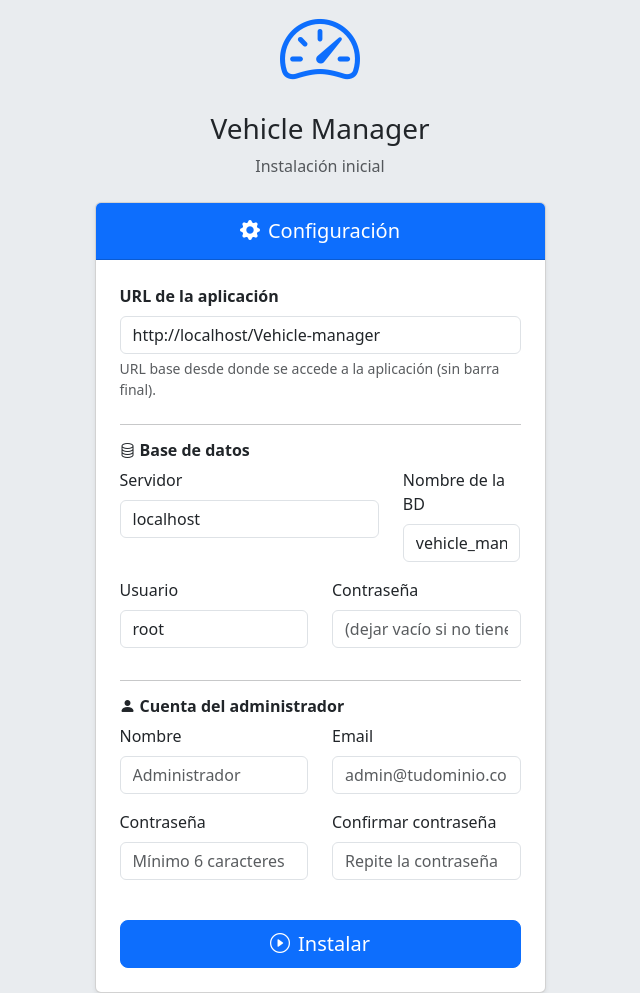
After one commit to Josraso/Vehicle-manager, a PHP site: page /Vehicle-manager/install.php in a window 1280 px wide. The commit adds this page. Shown: the whole page, without its empty margins (320-960 px from the left). Run offline with PHP 8.4, Linux system fonts and the light colour scheme.

Commit message:
Fix password reset email, remove debug blocks, add remember me and installer
- AuthController: processForgotPassword now sends email via queue instead of
  showing the reset link directly (was a placeholder that never sent anything)
- AuthController: processLogin adds remember-me cookie and session expiry
- index.php: session expiry check on every request; cookie refresh for
  remember-me sessions (30 days)
- login.php: removed hardcoded demo credentials, added remember-me checkbox
- forgot_password.php: removed "Modo desarrollo" debug block
- install.php: standalone installer with form for app URL, DB config, and
  admin account; creates database, runs schema, writes config files, and
  sets .installed flag

https://claude.ai/code/session_01VH43kegAYQw779oj5QFq5u

```diff
--- /dev/null
+++ b/install.php
@@ -0,0 +1,256 @@
+<?php
+/**
+ * Vehicle Manager - Instalador
+ *
+ * Accesible solo cuando la aplicación no ha sido instalada.
+ * Tras la instalación crea el archivo .installed y se bloquea el acceso.
+ */
+
+// Si ya está instalada, redirigir
+if (file_exists(__DIR__ . '/.installed')) {
+    header('Location: index.php?action=login');
+    exit;
+}
+
+$error = '';
+$success = false;
+
+if ($_SERVER['REQUEST_METHOD'] === 'POST') {
+    $appUrl      = rtrim(trim($_POST['app_url'] ?? ''), '/');
+    $dbHost      = trim($_POST['db_host'] ?? 'localhost');
+    $dbName      = trim($_POST['db_name'] ?? '');
+    $dbUser      = trim($_POST['db_user'] ?? '');
+    $dbPass      = $_POST['db_pass'] ?? '';
+    $adminName   = trim($_POST['admin_name'] ?? '');
+    $adminEmail  = trim($_POST['admin_email'] ?? '');
+    $adminPass   = $_POST['admin_pass'] ?? '';
+    $adminPassC  = $_POST['admin_pass_confirm'] ?? '';
+
+    // Validaciones
+    if (empty($appUrl) || empty($dbName) || empty($dbUser) || empty($adminName) || empty($adminEmail) || empty($adminPass)) {
+        $error = 'Todos los campos obligatorios deben estar rellenados.';
+    } elseif (!filter_var($adminEmail, FILTER_VALIDATE_EMAIL)) {
+        $error = 'El email del administrador no es válido.';
+    } elseif ($adminPass !== $adminPassC) {
+        $error = 'Las contraseñas no coinciden.';
+    } elseif (strlen($adminPass) < 6) {
+        $error = 'La contraseña debe tener al menos 6 caracteres.';
+    } elseif (!preg_match('/^[a-zA-Z0-9_]+$/', $dbName)) {
+        $error = 'El nombre de la base de datos solo puede contener letras, números y guiones bajos.';
+    } else {
+        try {
+            // Conectar sin seleccionar base de datos
+            $pdo = new PDO(
+                "mysql:host={$dbHost};charset=utf8mb4",
+                $dbUser,
+                $dbPass,
+                [PDO::ATTR_ERRMODE => PDO::ERRMODE_EXCEPTION]
+            );
+
+            // Crear base de datos si no existe
+            $pdo->exec("CREATE DATABASE IF NOT EXISTS `{$dbName}` CHARACTER SET utf8mb4 COLLATE utf8mb4_unicode_ci");
+            $pdo->exec("USE `{$dbName}`");
+
+            // Leer database.sql
+            $sql = file_get_contents(__DIR__ . '/database.sql');
+
+            // Eliminar CREATE DATABASE y USE (ya los hicimos arriba)
+            $sql = preg_replace('/CREATE DATABASE[^;]+;/i', '', $sql);
+            $sql = preg_replace('/^USE [^;]+;/im', '', $sql);
+
+            // Eliminar los INSERT de usuarios por defecto (los reemplazamos por el admin que el usuario configura)
+            $sql = preg_replace('/-- =+\s*\n-- USUARIO ADMINISTRADOR[\s\S]*$/m', '', $sql);
+
+            // Ejecutar esquema
+            $pdo->exec($sql);
+
+            // Crear usuario administrador
+            $hash = password_hash($adminPass, PASSWORD_DEFAULT);
+            $pdo->prepare("INSERT INTO users (name, email, password, role) VALUES (?, ?, ?, 'admin')")
+                ->execute([$adminName, $adminEmail, $hash]);
+
+            // Escribir config/database.php
+            $dbConfigContent = "<?php\n/**\n * Configuración de Base de Datos\n */\n\nreturn [\n"
+                . "    'host' => " . var_export($dbHost, true) . ",\n"
+                . "    'database' => " . var_export($dbName, true) . ",\n"
+                . "    'username' => " . var_export($dbUser, true) . ",\n"
+                . "    'password' => " . var_export($dbPass, true) . ",\n"
+                . "    'charset' => 'utf8mb4',\n"
+                . "    'options' => [\n"
+                . "        PDO::ATTR_ERRMODE => PDO::ERRMODE_EXCEPTION,\n"
+                . "        PDO::ATTR_DEFAULT_FETCH_MODE => PDO::FETCH_ASSOC,\n"
+                . "        PDO::ATTR_EMULATE_PREPARES => false,\n"
+                . "    ]\n"
+                . "];\n";
+            file_put_contents(__DIR__ . '/config/database.php', $dbConfigContent);
+
+            // Actualizar URL en config/app.php
+            $appConfigPath = __DIR__ . '/config/app.php';
+            $appConfig = file_get_contents($appConfigPath);
+            $appConfig = preg_replace(
+                "/'url'\s*=>\s*'[^']*'/",
+                "'url' => " . var_export($appUrl, true),
+                $appConfig
+            );
+            file_put_contents($appConfigPath, $appConfig);
+
+            // Crear flag de instalación
+            file_put_contents(__DIR__ . '/.installed', date('Y-m-d H:i:s') . "\n");
+
+            $success = true;
+
+        } catch (PDOException $e) {
+            $error = 'Error de base de datos: ' . $e->getMessage();
+        } catch (Exception $e) {
+            $error = 'Error durante la instalación: ' . $e->getMessage();
+        }
+    }
+}
+?>
+<!DOCTYPE html>
+<html lang="es" data-bs-theme="light">
+<head>
+    <meta charset="UTF-8">
+    <meta name="viewport" content="width=device-width, initial-scale=1.0">
+    <title>Instalación - Vehicle Manager</title>
+    <link href="https://cdn.jsdelivr.net/npm/bootstrap@5.3.2/dist/css/bootstrap.min.css" rel="stylesheet">
+    <link href="https://cdn.jsdelivr.net/npm/bootstrap-icons@1.11.1/font/bootstrap-icons.css" rel="stylesheet">
+    <link href="assets/css/style.css" rel="stylesheet">
+</head>
+<body class="bg-body-secondary">
+    <div class="container">
+        <div class="row justify-content-center align-items-center min-vh-100">
+            <div class="col-md-6 col-lg-5">
+
+                <div class="text-center mb-4">
+                    <i class="bi bi-speedometer2 display-1 text-primary"></i>
+                    <h1 class="h3 mt-3">Vehicle Manager</h1>
+                    <p class="text-muted">Instalación inicial</p>
+                </div>
+
+                <?php if ($success): ?>
+                <!-- Instalación completada -->
+                <div class="card shadow-sm">
+                    <div class="card-body p-4 text-center">
+                        <i class="bi bi-check-circle-fill text-success" style="font-size: 3rem;"></i>
+                        <h4 class="mt-3">¡Instalación completada!</h4>
+                        <p class="text-muted">La aplicación está lista para usar.</p>
+                        <a href="index.php?action=login" class="btn btn-primary btn-lg">
+                            <i class="bi bi-box-arrow-in-right me-2"></i>Ir al Login
+                        </a>
+                    </div>
+                </div>
+
+                <?php else: ?>
+                <!-- Formulario de instalación -->
+                <div class="card shadow-sm">
+                    <div class="card-header bg-primary text-white text-center py-3">
+                        <h5 class="mb-0"><i class="bi bi-gear-fill me-2"></i>Configuración</h5>
+                    </div>
+                    <div class="card-body p-4">
+
+                        <?php if ($error): ?>
+                            <div class="alert alert-danger alert-sm">
+                                <i class="bi bi-exclamation-circle me-1"></i>
+                                <?= htmlspecialchars($error) ?>
+                            </div>
+                        <?php endif; ?>
+
+                        <form method="POST" action="install.php">
+
+                            <!-- URL de la aplicación -->
+                            <div class="mb-4">
+                                <label class="form-label fw-semibold">URL de la aplicación</label>
+                                <input type="text" name="app_url" class="form-control"
+                                       value="<?= htmlspecialchars($_POST['app_url'] ?? 'http://localhost/Vehicle-manager') ?>"
+                                       placeholder="http://tudominio.com/Vehicle-manager">
+                                <div class="form-text">URL base desde donde se accede a la aplicación (sin barra final).</div>
+                            </div>
+
+                            <hr>
+
+                            <!-- Base de datos -->
+                            <div class="mb-2">
+                                <h6 class="fw-semibold"><i class="bi bi-database me-1"></i>Base de datos</h6>
+                            </div>
+
+                            <div class="row">
+                                <div class="col-md-8 mb-3">
+                                    <label class="form-label">Servidor</label>
+                                    <input type="text" name="db_host" class="form-control"
+                                           value="<?= htmlspecialchars($_POST['db_host'] ?? 'localhost') ?>"
+                                           placeholder="localhost">
+                                </div>
+                                <div class="col-md-4 mb-3">
+                                    <label class="form-label">Nombre de la BD</label>
+                                    <input type="text" name="db_name" class="form-control"
+                                           value="<?= htmlspecialchars($_POST['db_name'] ?? 'vehicle_manager') ?>"
+                                           placeholder="vehicle_manager">
+                                </div>
+                            </div>
+
+                            <div class="row">
+                                <div class="col-md-6 mb-3">
+                                    <label class="form-label">Usuario</label>
+                                    <input type="text" name="db_user" class="form-control"
+                                           value="<?= htmlspecialchars($_POST['db_user'] ?? 'root') ?>"
+                                           placeholder="root">
+                                </div>
+                                <div class="col-md-6 mb-3">
+                                    <label class="form-label">Contraseña</label>
+                                    <input type="password" name="db_pass" class="form-control"
+                                           placeholder="(dejar vacío si no tiene)">
+                                </div>
+                            </div>
+
+                            <hr>
+
+                            <!-- Administrador -->
+                            <div class="mb-2">
+                                <h6 class="fw-semibold"><i class="bi bi-person-fill me-1"></i>Cuenta del administrador</h6>
+                            </div>
+
+                            <div class="row">
+                                <div class="col-md-6 mb-3">
+                                    <label class="form-label">Nombre</label>
+                                    <input type="text" name="admin_name" class="form-control"
+                                           value="<?= htmlspecialchars($_POST['admin_name'] ?? '') ?>"
+                                           placeholder="Administrador" required>
+                                </div>
+                                <div class="col-md-6 mb-3">
+                                    <label class="form-label">Email</label>
+                                    <input type="email" name="admin_email" class="form-control"
+                                           value="<?= htmlspecialchars($_POST['admin_email'] ?? '') ?>"
+                                           placeholder="admin@tudominio.com" required>
+                                </div>
+                            </div>
+
+                            <div class="row">
+                                <div class="col-md-6 mb-3">
+                                    <label class="form-label">Contraseña</label>
+                                    <input type="password" name="admin_pass" class="form-control"
+                                           placeholder="Mínimo 6 caracteres" required>
+                                </div>
+                                <div class="col-md-6 mb-3">
+                                    <label class="form-label">Confirmar contraseña</label>
+                                    <input type="password" name="admin_pass_confirm" class="form-control"
+                                           placeholder="Repite la contraseña" required>
+                                </div>
+                            </div>
+
+                            <div class="d-grid mt-4">
+                                <button type="submit" class="btn btn-primary btn-lg">
+                                    <i class="bi bi-play-circle me-2"></i>Instalar
+                                </button>
+                            </div>
+                        </form>
+                    </div>
+                </div>
+                <?php endif; ?>
+
+            </div>
+        </div>
+    </div>
+    <script src="https://cdn.jsdelivr.net/npm/bootstrap@5.3.2/dist/js/bootstrap.bundle.min.js"></script>
+</body>
+</html>
```
Also changed, not shown: controllers/AuthController.php (+27 -13 lines), index.php (+18 -0 lines), views/auth/forgot_password.php (+0 -8 lines), views/auth/login.php (+5 -8 lines).
